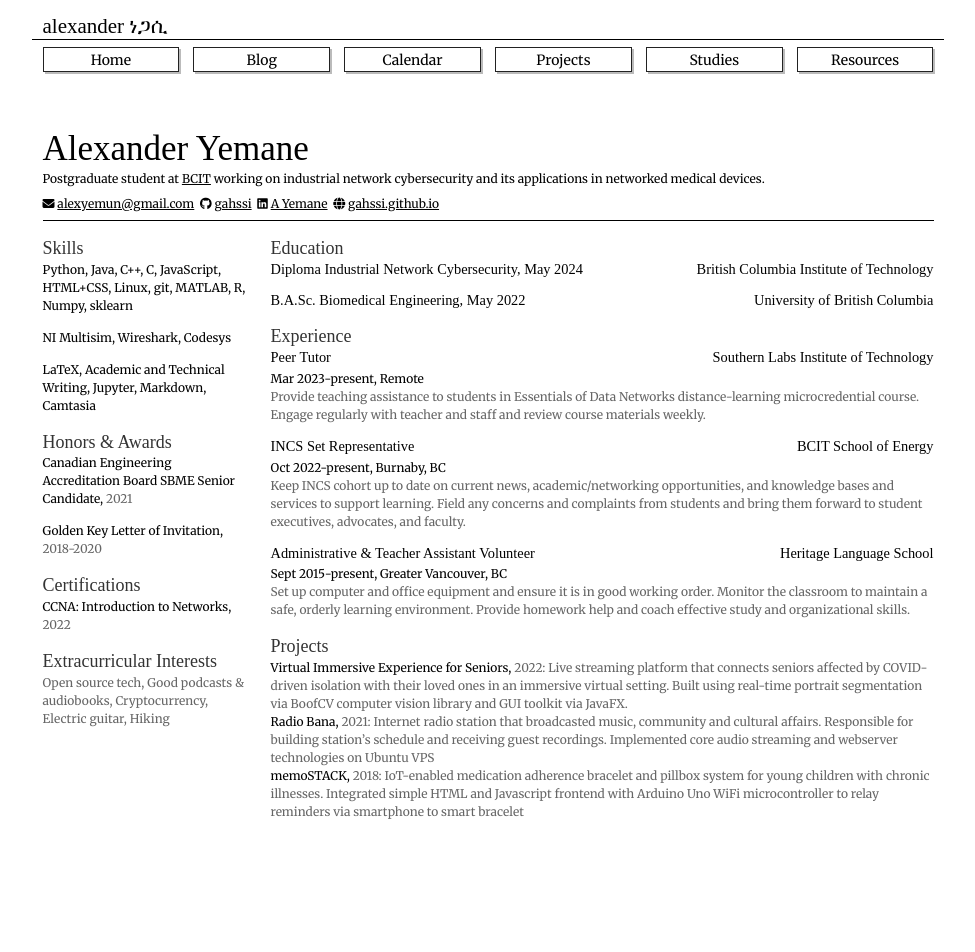
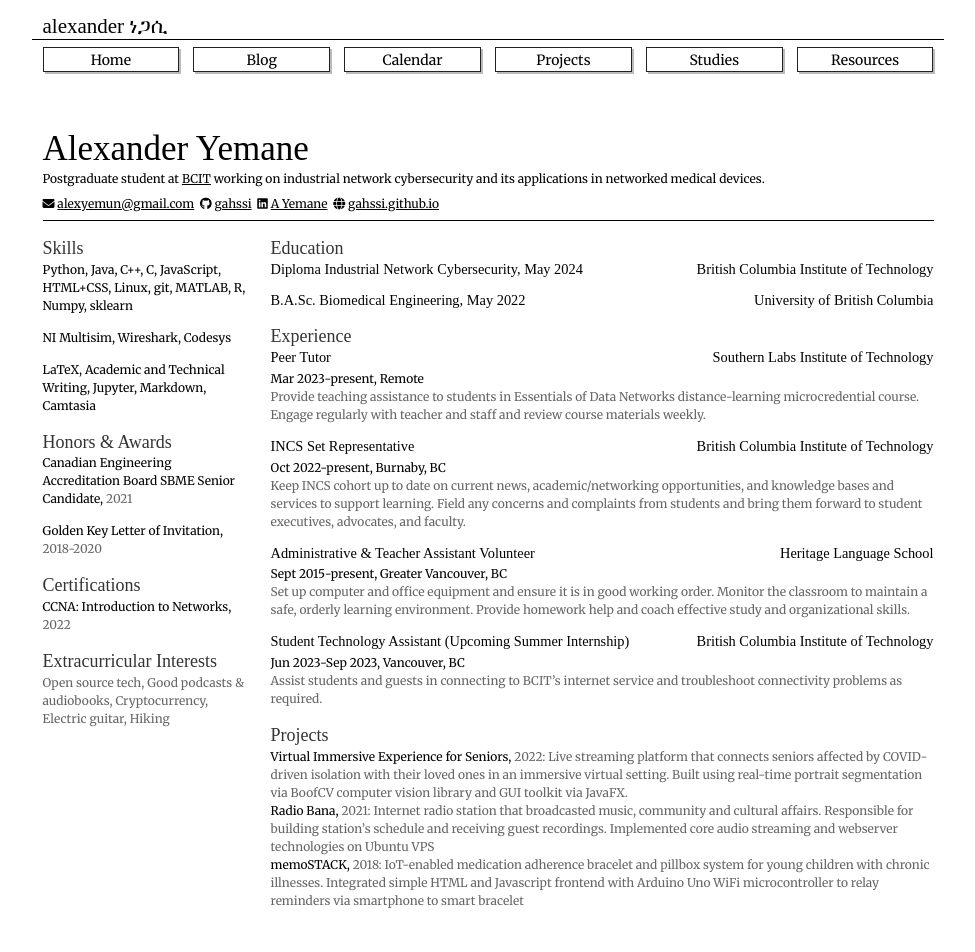
Before and after one commit to gahssi/gahssi.github.io, a Jekyll site: the page built from cv/index.html, in a window 1280 px wide. Shown: the whole page, without its empty margins (152-1127 px from the left). Built offline with Jekyll 4.4.1, drawn with Linux system fonts in a browser that asks for light colours; nearby versions of some CDN libraries; some web fonts are replaced; before the commit the page ends 900 px from its top, so only the background shows below that.

Commit message:
resume updated

```diff
--- a/_data/resume/exp.yml
+++ b/_data/resume/exp.yml
@@ -5,7 +5,7 @@ entries:
   start: "Mar 2023"
   end: "present"
   description: "Provide teaching assistance to students in Essentials of Data Networks distance-learning microcredential course. Engage regularly with teacher and staff and review course materials weekly."
-- company: 'BCIT School of Energy'
+- company: 'British Columbia Institute of Technology'
   title: 'INCS Set Representative'
   location: 'Burnaby, BC'
   start: 'Oct 2022'
@@ -17,3 +17,9 @@ entries:
   start: 'Sept 2015'
   end: 'present'
   description: "Set up computer and office equipment and ensure it is in good working order. Monitor the classroom to maintain a safe, orderly learning environment. Provide homework help and coach effective study and organizational skills."
+- company: 'British Columbia Institute of Technology'
+  title: "Student Technology Assistant (Upcoming Summer Internship)"
+  location: "Vancouver, BC"
+  start: "Jun 2023"
+  end: "Sep 2023"
+  description: "Assist students and guests in connecting to BCIT’s internet service and troubleshoot connectivity problems as required."
```
